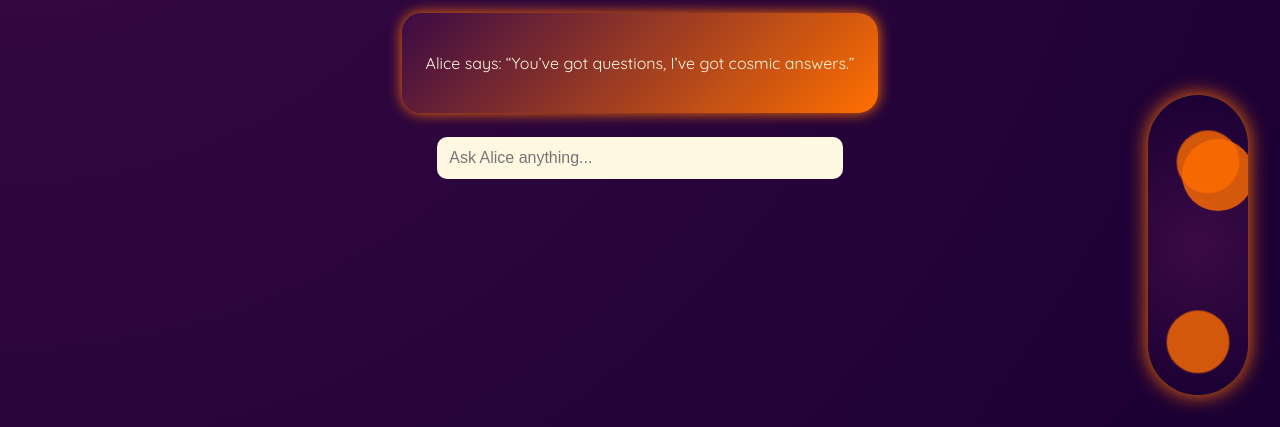
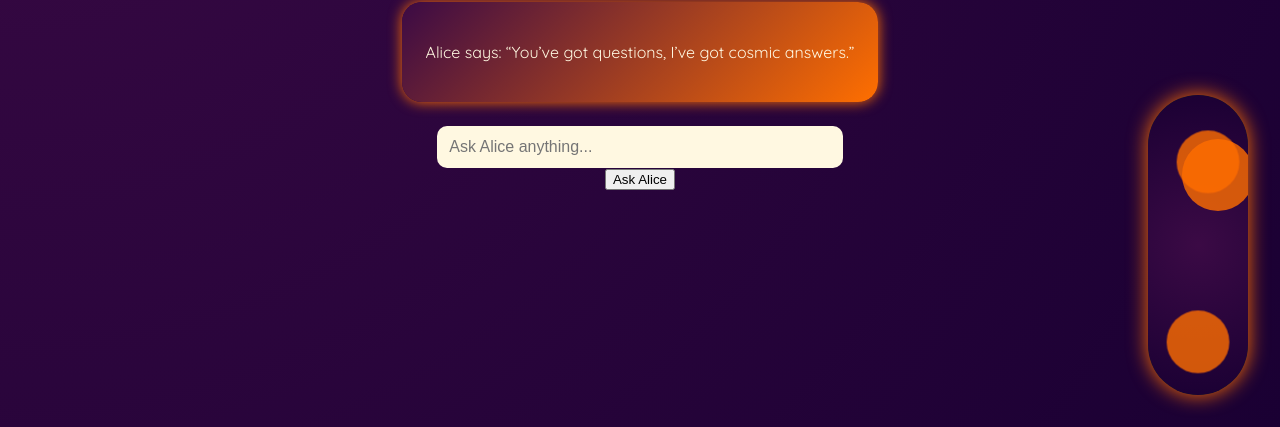
Before and after one commit to grbyrd99/ask-alice-chatbot, a plain HTML site: page frontend/index.html in a window 1280 px wide. Shown: the part 373-800 px from the top of the page. Drawn offline with Linux system fonts and the light colour scheme.

Commit message:
Update index.html

```diff
--- a/frontend/index.html
+++ b/frontend/index.html
@@ -8,19 +8,37 @@
   <link rel="stylesheet" href="style.css" />
 </head>
 <body>
-  <div class="lava-lamp">
-  <div class="lava-glass">
-    <div class="blob blob1"></div>
-    <div class="blob blob2"></div>
-    <div class="blob blob3"></div>
-  </div>
-</div>
   <div class="container">
     <h1 class="groovy-title">GoAskAlice 🌈</h1>
     <div class="chat-bubble">
       <p>Alice says: “You’ve got questions, I’ve got cosmic answers.”</p>
     </div>
-    <input type="text" placeholder="Ask Alice anything..." class="chat-input" />
+    <div class="chat-form">
+      <input type="text" id="userInput" placeholder="Ask Alice anything..." class="chat-input" />
+      <button onclick="submitQuestion()" class="submit-button">Ask Alice</button>
+    </div>
+    <div id="response" class="chat-response"></div>
   </div>
+
+  <div class="lava-lamp">
+    <div class="lava-glass">
+      <div class="blob blob1"></div>
+      <div class="blob blob2"></div>
+      <div class="blob blob3"></div>
+    </div>
+  </div>
+
+  <script>
+    function submitQuestion() {
+      const input = document.getElementById('userInput').value;
+      const responseDiv = document.getElementById('response');
+      if (input.trim() === "") {
+        responseDiv.innerText = "Alice says: “Try asking something groovy!”";
+      } else {
+        responseDiv.innerText = `Alice says: “Whoa, deep question! Let me think about '${input}'...”`;
+        // Later: Replace this with actual API call to your backend
+      }
+    }
+  </script>
 </body>
 </html>
```
